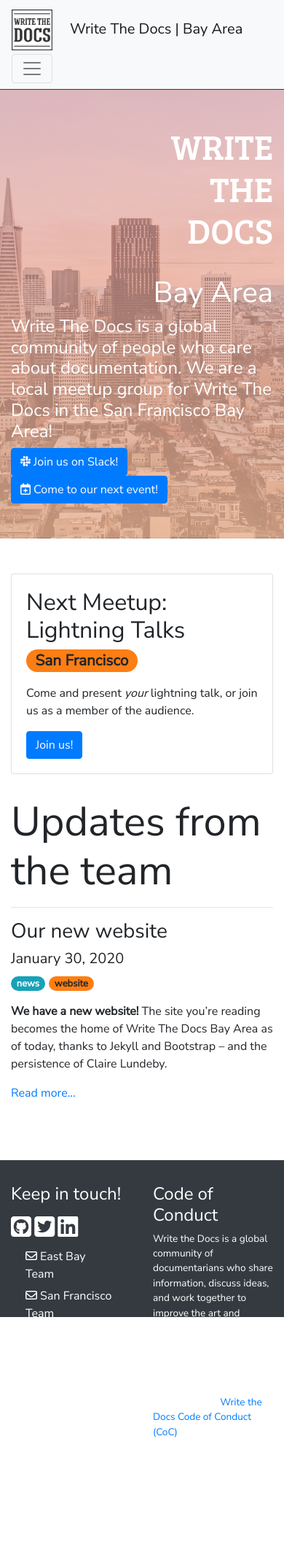
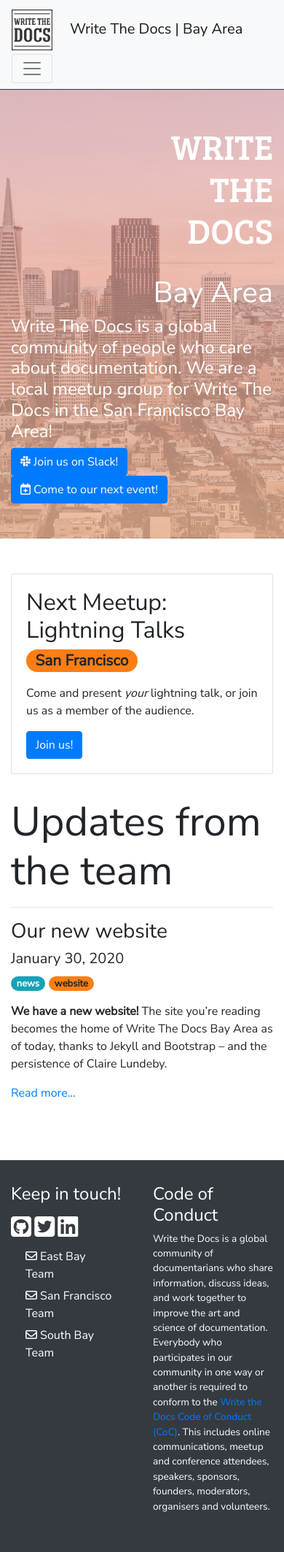
Before and after one commit to San-Francisco-Write-The-Docs/www, a Jekyll site: the page built from index.html, in a window 390 px wide. Shown: the whole page at 73% size. Built offline with Jekyll 4.4.1, drawn with Linux system fonts in a browser that asks for light colours; nearby versions of some CDN libraries; before the commit the page ends 2096 px from its top, so only the background shows below that.

Commit message:
Fixed mobile footer (visibility only - still need to address positioning issues here)

```diff
--- a/_sass/layout/_footer.scss
+++ b/_sass/layout/_footer.scss
@@ -1,5 +1,8 @@
 .footer-container {
     height: $footer-height;
+    @include media-breakpoint-down(md) {
+        min-height: $footer-height * 2.5;
+      }
     background-color: $dark;
     margin-top: 2rem;
 }
```
